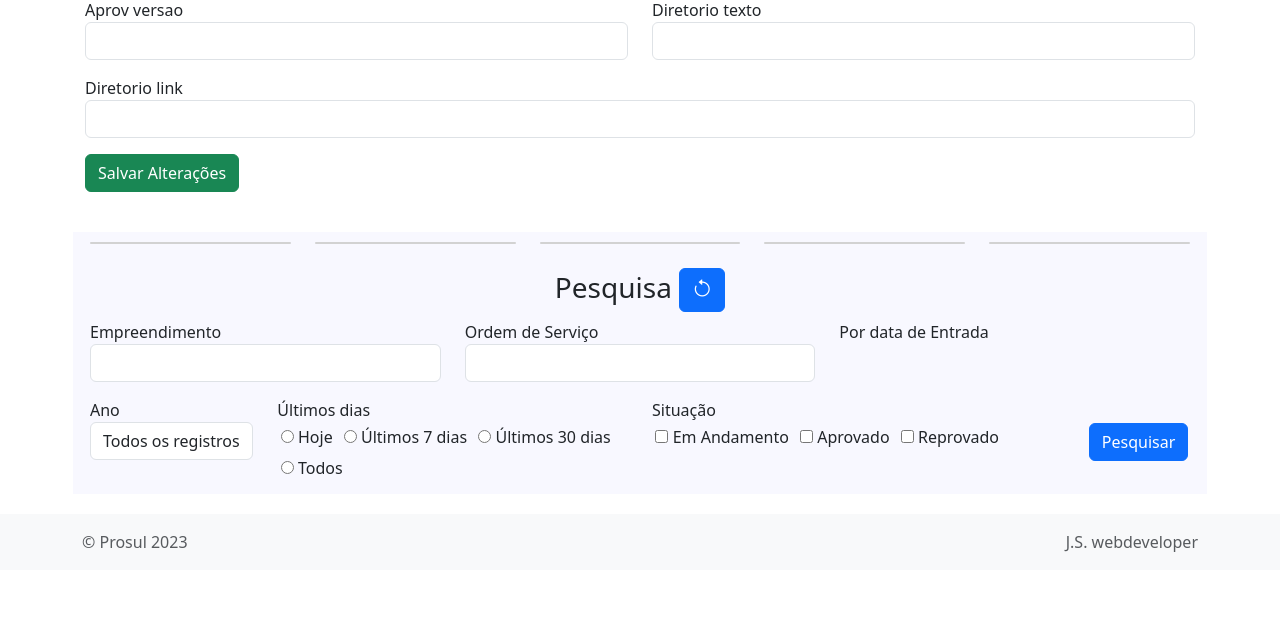
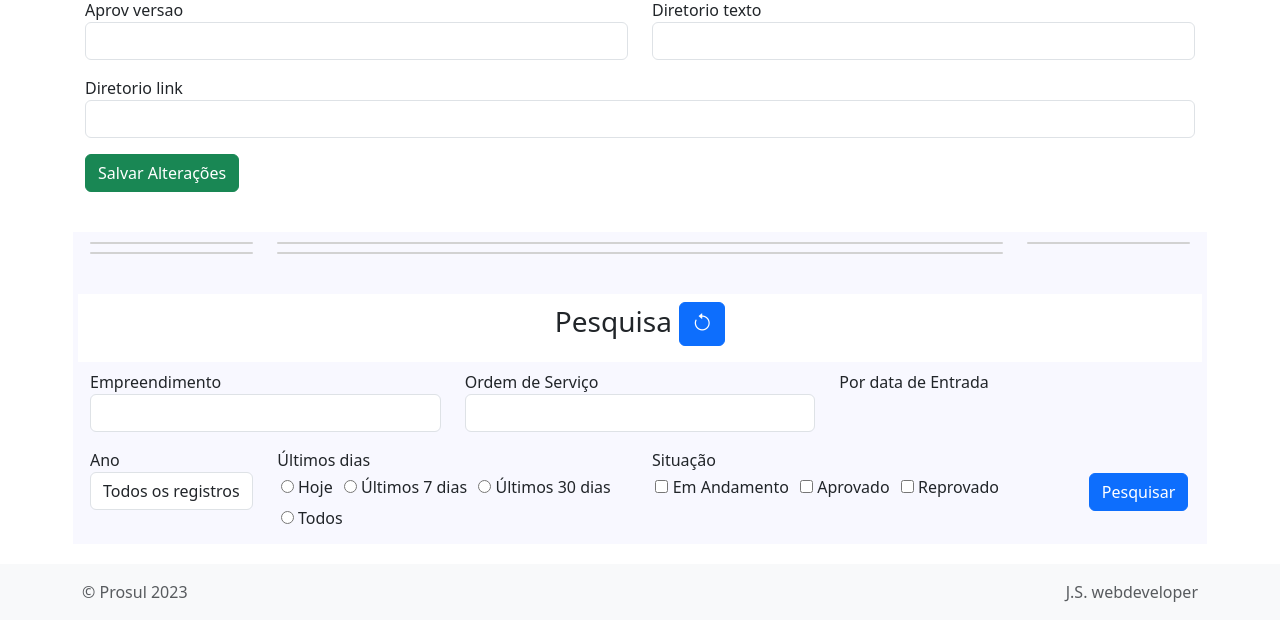
Before and after one commit to jonatas15/prosulcontratos, a Yii app: template sistema/views/produto/indexcontrato.php in a window 1280 px wide. Shown: the part 708-1328 px from the top of the page. Before the commit the page ends 1260 px from the top, so only its background shows below. Run offline with PHP 8.4 and a stand-in for Yii, Linux system fonts and the light colour scheme; the template is opened without the code that fills it, so the values that code supplies are empty; form fields are guessed from the names that the template uses; some libraries are stand-ins or nearby versions.

Commit message:
ajuste - gráficos

```diff
--- a/sistema/views/produto/indexcontrato.php
+++ b/sistema/views/produto/indexcontrato.php
@@ -271,7 +271,7 @@ use miloschuman\highcharts\Highcharts;
             'autocomplete'=>"off",
             'id' => 'form-pesquisa-produto'
         ]]); ?>
-        <div class="row">
+        <div class="row mb-2">
             <?php
                 $aprovado = 0;
                 $aguardando = 0;
@@ -362,16 +362,16 @@ use miloschuman\highcharts\Highcharts;
                     ]);
                 }
                 $reviews_aprov = [
-                    [ 'name' => 'RV 0', 'y' => $RV0, 'url' => 'RV0', 'color' => '#006400' ],
-                    [ 'name' => 'RV 1', 'y' => $RV1, 'url' => 'RV1', 'color' => '#2e8b57' ],
-                    [ 'name' => 'RV 2', 'y' => $RV2, 'url' => 'RV2', 'color' => '#6b8e23' ],
-                    [ 'name' => 'RV 3', 'y' => $RV3, 'url' => 'RV3', 'color' => '#007b80' ],
+                    [ 'name' => 'RV 0', 'y' => $RV0, 'url' => 'RV0', 'color' => '#87CEEB' ],
+                    [ 'name' => 'RV 1', 'y' => $RV1, 'url' => 'RV1', 'color' => '#00BFFF' ],
+                    [ 'name' => 'RV 2', 'y' => $RV2, 'url' => 'RV2', 'color' => '#6495ED' ],
+                    [ 'name' => 'RV 3', 'y' => $RV3, 'url' => 'RV3', 'color' => '#4169E1' ],
                     // [ 'name' => 'RV4', 'y' => $RV4, 'url' => 'RV4' ],
                     // [ 'name' => 'RV5', 'y' => $RV5, 'url' => 'RV5' ],
                 ];
             ?>
-            <div class="col">
-                <div class="card">
+            <div class="col-md-2">
+                <div class="card mb-2">
                 <?= Highcharts::widget([
                         'scripts' => [
                             'modules/exporting',
@@ -401,19 +401,19 @@ use miloschuman\highcharts\Highcharts;
                                         [
                                             'name' => 'Aprovado',
                                             'y' => $aprovado,
-                                            'color' => 'green',
+                                            'color' => 'lightgreen',
                                             'url' => 'Aprovado'
                                         ],
                                         [
                                             'name' => 'Em análise',
                                             'y' => $aguardando,
-                                            'color' => 'orange',
+                                            'color' => '#f3f0c6',
                                             'url' => 'Em andamento'
                                         ],
                                         [
                                             'name' => 'Reprovado',
                                             'y' => $reprovado,
-                                            'color' => 'red',
+                                            'color' => '#F08080',
                                             'url' => 'Reprovado'
                                         ],
                                     ],
@@ -427,8 +427,6 @@ use miloschuman\highcharts\Highcharts;
                     ]);
                 ?>
                 </div>
-            </div>
-            <div class="col">
                 <div class="card">
                 <?= Highcharts::widget([
                         'scripts' => [
@@ -467,8 +465,8 @@ use miloschuman\highcharts\Highcharts;
                 ?>
                 </div>
             </div>
-            <div class="col">
-                <div class="card">
+            <div class="col-md-8">
+                <div class="card mb-2">
                 <?= Highcharts::widget([
                         'scripts' => [
                             'modules/exporting',
@@ -489,7 +487,7 @@ use miloschuman\highcharts\Highcharts;
                                 [
                                     'name' => 'Produtos',
                                     "cursor" => "pointer",
-                                    'colorByPoint' => true,
+                                    'colorByPoint' => false,
                                     "point" => [
                                         "events" => [
                                             "click" => new JsExpression('function(){
@@ -509,8 +507,8 @@ use miloschuman\highcharts\Highcharts;
                     ]);
                 ?>
                 </div>
-            </div>
-            <div class="col">
+            <!-- </div>
+            <div class="col-md-4"> -->
                 <div class="card">
                 <?= Highcharts::widget([
                         'scripts' => [
@@ -536,7 +534,7 @@ use miloschuman\highcharts\Highcharts;
                                 [
                                     'name' => 'Produtos',
                                     "cursor" => "pointer",
-                                    'colorByPoint' => true,
+                                    'colorByPoint' => false,
                                     "point" => [
                                         "events" => [
                                             "click" => new JsExpression('function(){
@@ -557,7 +555,7 @@ use miloschuman\highcharts\Highcharts;
                 ?>
                 </div>
             </div>
-            <div class="col">
+            <div class="col-md-2">
                 <div class="card">
                 <?= Highcharts::widget([
                         'scripts' => [
@@ -621,7 +619,7 @@ use miloschuman\highcharts\Highcharts;
             </div>
         </div>
         <div class="clearfix"><br></div>
-        <div class="row">
+        <div class="row mt-2 mb-2 pb-2 pt-2" style="background-color: white;">
             <h3><center>Pesquisa <a href="<?=Yii::$app->homeUrl."contrato/view?id=$contrato_id&abativa=aba_produtos"?>" class="btn btn-primary text-white fs-5" tolltip="" title="Limpar/Reiniciar">
             <i class="bi bi-arrow-counterclockwise"></i>
             </a></center></h3>
```
